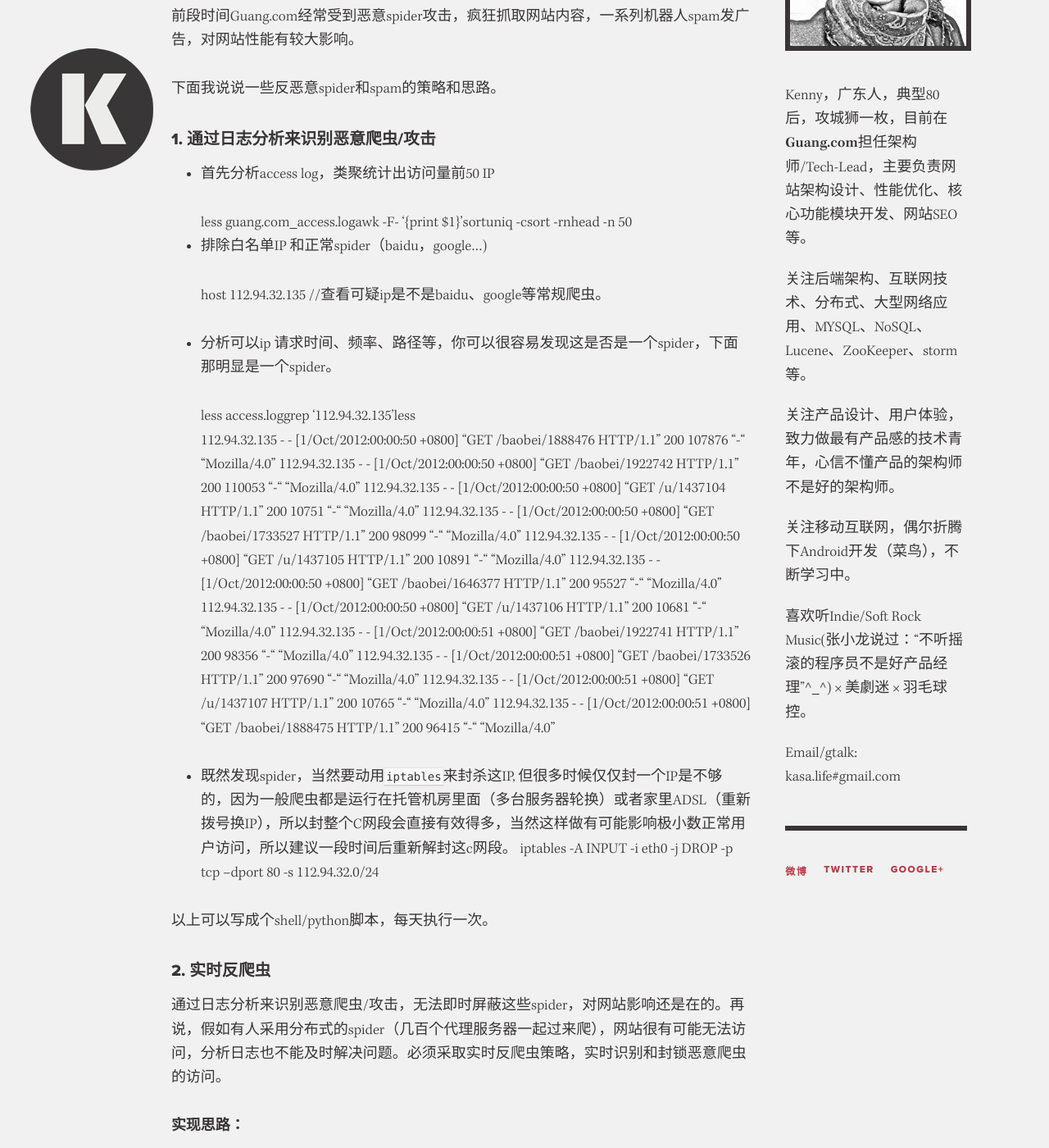
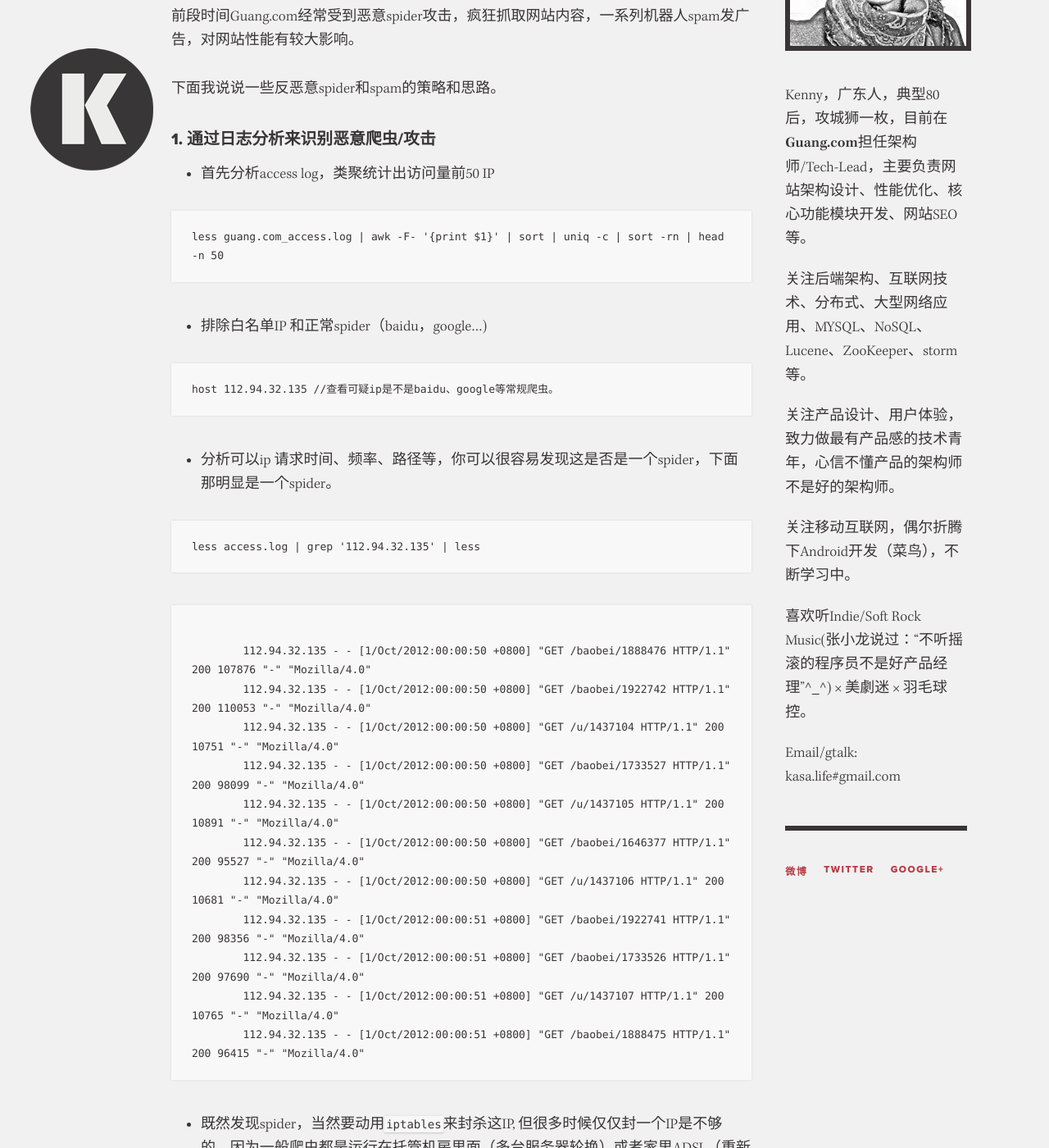
Before and after one commit to kenny2qi/kenny2qi.github.com, a Jekyll site: the page built from _posts/2012-10-16-anti-spider-and-attack.md, in a window 1280 px wide and 1400 px high, scrolled down 395 px. Shown: the whole window at 82% size. Built offline with Jekyll 4.4.1, drawn with Linux system fonts in a browser that asks for light colours; nearby versions of some CDN libraries; Markdown is read by kramdown in place of the engine named in the settings; comment, search, counter and statistics services are not loaded; some of the changed text lies outside the part shown.

Commit message:
Update _posts/2012-10-16-anti-spider-and-attack.md

```diff
--- a/_posts/2012-10-16-anti-spider-and-attack.md
+++ b/_posts/2012-10-16-anti-spider-and-attack.md
@@ -14,16 +14,16 @@ tags : [java, redis, linux, anti-spam, 分布式架构]
 
 - 首先分析access log，类聚统计出访问量前50 IP
 
-	less guang.com_access.log | awk -F- '{print $1}' | sort | uniq -c | sort -rn | head -n 50
+<pre><code>less guang.com_access.log | awk -F- '{print $1}' | sort | uniq -c | sort -rn | head -n 50 </code></pre>
 
 - 排除白名单IP 和正常spider（baidu，google...)
 
-	host 112.94.32.135 //查看可疑ip是不是baidu、google等常规爬虫。
+<pre><code>host 112.94.32.135 //查看可疑ip是不是baidu、google等常规爬虫。</code></pre>
 
 - 分析可以ip 请求时间、频率、路径等，你可以很容易发现这是否是一个spider，下面那明显是一个spider。
 
-	less access.log | grep '112.94.32.135' | less
-
+<pre><code>less access.log | grep '112.94.32.135' | less</code></pre>
+<pre><code>
 	112.94.32.135 - - [1/Oct/2012:00:00:50 +0800] "GET /baobei/1888476 HTTP/1.1" 200 107876 "-" "Mozilla/4.0"
 	112.94.32.135 - - [1/Oct/2012:00:00:50 +0800] "GET /baobei/1922742 HTTP/1.1" 200 110053 "-" "Mozilla/4.0"
 	112.94.32.135 - - [1/Oct/2012:00:00:50 +0800] "GET /u/1437104 HTTP/1.1" 200 10751 "-" "Mozilla/4.0"
@@ -35,9 +35,11 @@ tags : [java, redis, linux, anti-spam, 分布式架构]
 	112.94.32.135 - - [1/Oct/2012:00:00:51 +0800] "GET /baobei/1733526 HTTP/1.1" 200 97690 "-" "Mozilla/4.0"
 	112.94.32.135 - - [1/Oct/2012:00:00:51 +0800] "GET /u/1437107 HTTP/1.1" 200 10765 "-" "Mozilla/4.0"
 	112.94.32.135 - - [1/Oct/2012:00:00:51 +0800] "GET /baobei/1888475 HTTP/1.1" 200 96415 "-" "Mozilla/4.0"
+</code></pre>
+
 
 - 既然发现spider，当然要动用<code class="default-size">iptables</code>来封杀这IP, 但很多时候仅仅封一个IP是不够的，因为一般爬虫都是运行在托管机房里面（多台服务器轮换）或者家里ADSL（重新拨号换IP），所以封整个C网段会直接有效得多，当然这样做有可能影响极小数正常用户访问，所以建议一段时间后重新解封这c网段。
-	iptables -A INPUT -i eth0 -j DROP -p tcp --dport 80 -s 112.94.32.0/24
+<pre><code>iptables -A INPUT -i eth0 -j DROP -p tcp --dport 80 -s 112.94.32.0/24  </code></pre>
 
 以上可以写成个shell/python脚本，每天执行一次。
 
```
